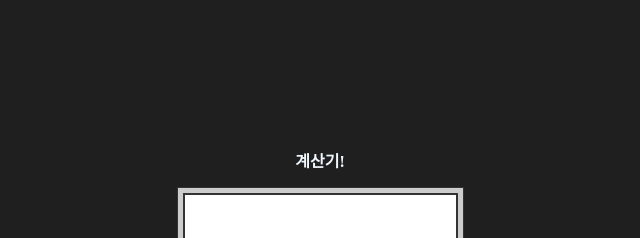
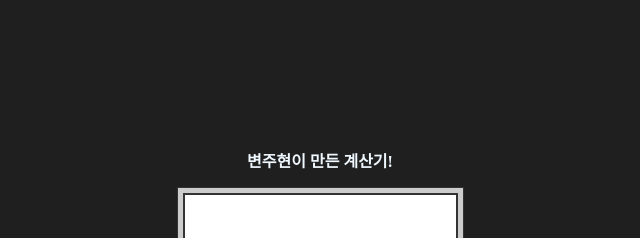
Before and after one commit to KorJaeB/calculator, a plain HTML site: page index.html in a window 1280 px wide. Shown: the top 238 px of the page, without its empty margins (320-960 px from the left). Drawn offline with Linux system fonts and the light colour scheme.

Commit message:
Update index.html

```diff
--- a/index.html
+++ b/index.html
@@ -8,7 +8,7 @@
 </head>
 <body>
   <div>
-    <strong class="hello">계산기!</strong>
+    <strong class="hello">변주현이 만든 계산기!</strong>
 
   </div>
   <div class="calculator">
```
